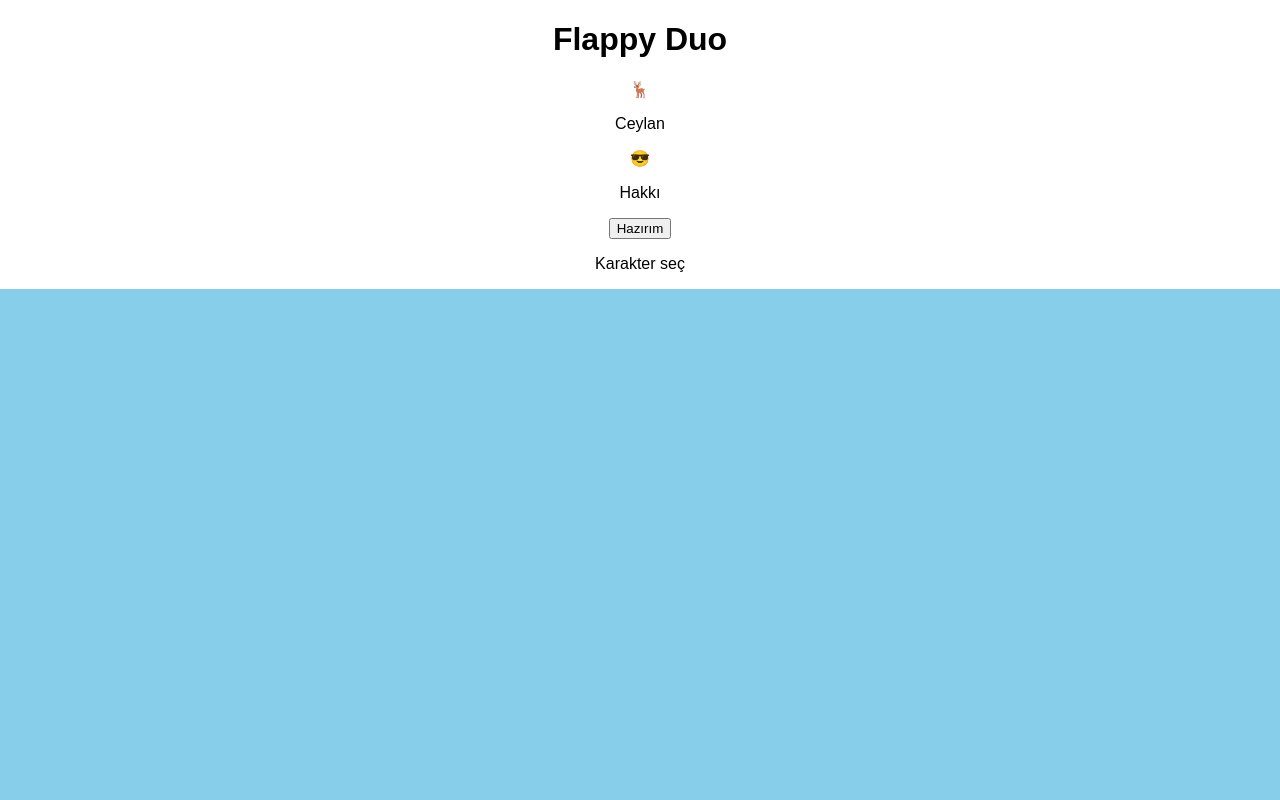
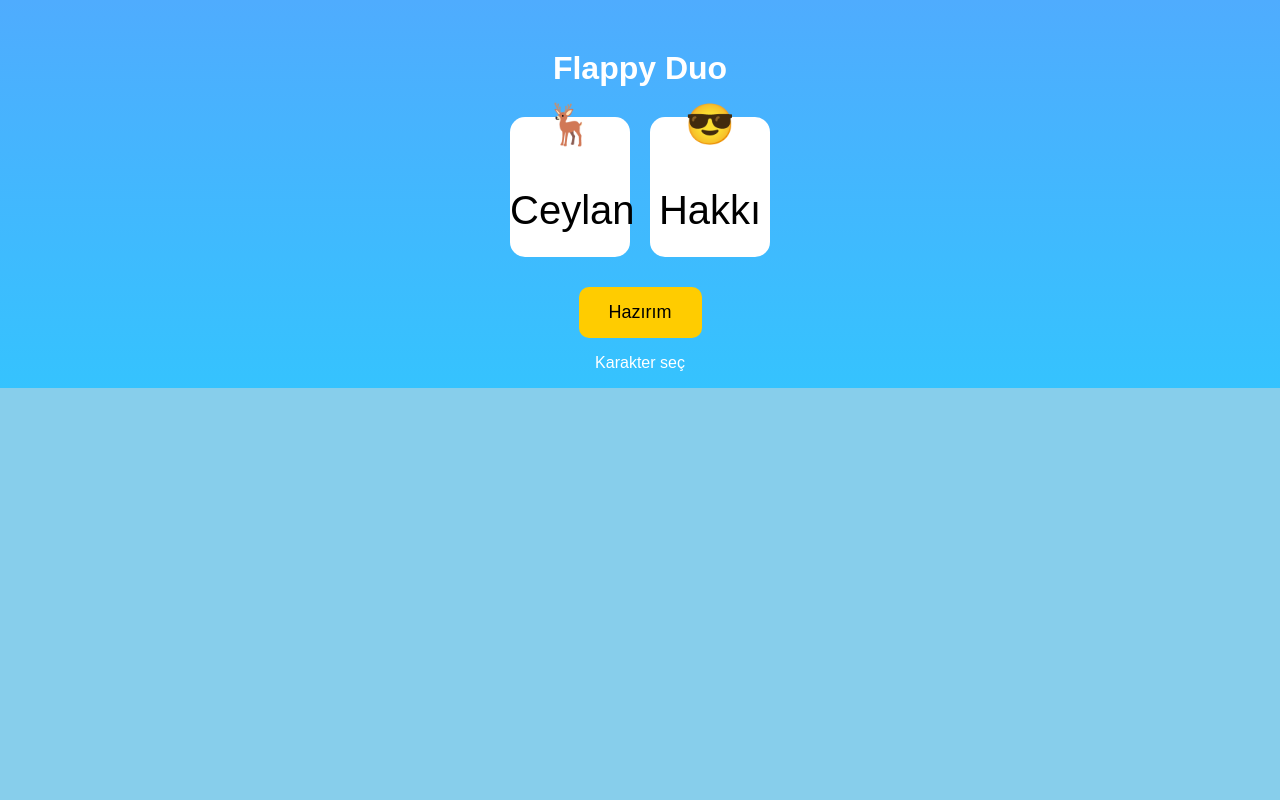
Before and after one commit to kimkirajon-eng/flappy-gpt, a website: page public/index.html in a window 1280 px wide. Shown: the top 800 px of the page. Drawn offline with nearby package versions, Linux system fonts and the light colour scheme; no server answers.

Commit message:
Update style.css

```diff
--- a/public/style.css
+++ b/public/style.css
@@ -1,11 +1,55 @@
 body {
   margin: 0;
   font-family: Arial;
+  background: linear-gradient(to bottom, #4facfe, #00f2fe);
+  color: white;
   text-align: center;
 }
 
 .hidden {
   display: none;
+}
+
+.menu {
+  margin-top: 50px;
+}
+
+.characters {
+  display: flex;
+  justify-content: center;
+  gap: 20px;
+  margin: 30px;
+}
+
+.card {
+  width: 120px;
+  height: 140px;
+  background: white;
+  color: black;
+  border-radius: 15px;
+  display: flex;
+  flex-direction: column;
+  justify-content: center;
+  font-size: 40px;
+  cursor: pointer;
+  transition: 0.2s;
+}
+
+.card:hover {
+  transform: scale(1.1);
+}
+
+.selected {
+  border: 4px solid yellow;
+}
+
+.startBtn {
+  padding: 15px 30px;
+  font-size: 18px;
+  border: none;
+  border-radius: 10px;
+  background: #ffcc00;
+  cursor: pointer;
 }
 
 #game {
```
